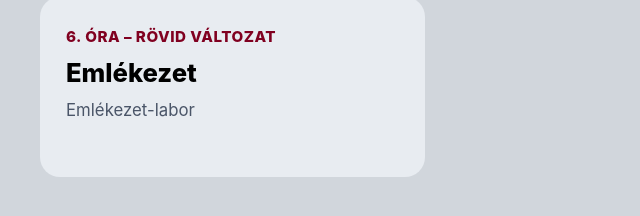
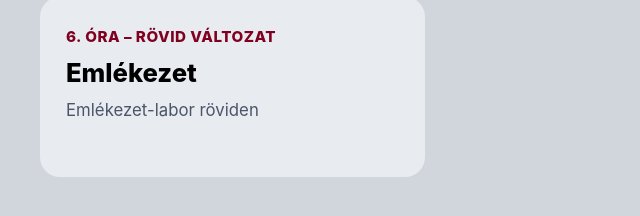
Before and after one commit to KonczMagda/Classroom, a plain HTML site: page index.html in a window 1280 px wide. Shown: the part 820-1036 px from the top of the page, 0-640 px from the left. Drawn offline with Linux system fonts and the light colour scheme.

Commit message:
Update index.html

```diff
--- a/index.html
+++ b/index.html
@@ -180,7 +180,7 @@
             <a href="emlekezet-labor-roviden.html" class="card">
                 <div class="badge">6. ÓRA – rövid változat</div>
                 <h2 class="card-title">Emlékezet</h2>
-                <p class="card-desc">Emlékezet-labor</p>
+                <p class="card-desc">Emlékezet-labor röviden</p>
             </a>
         </main>
     </div>
```
